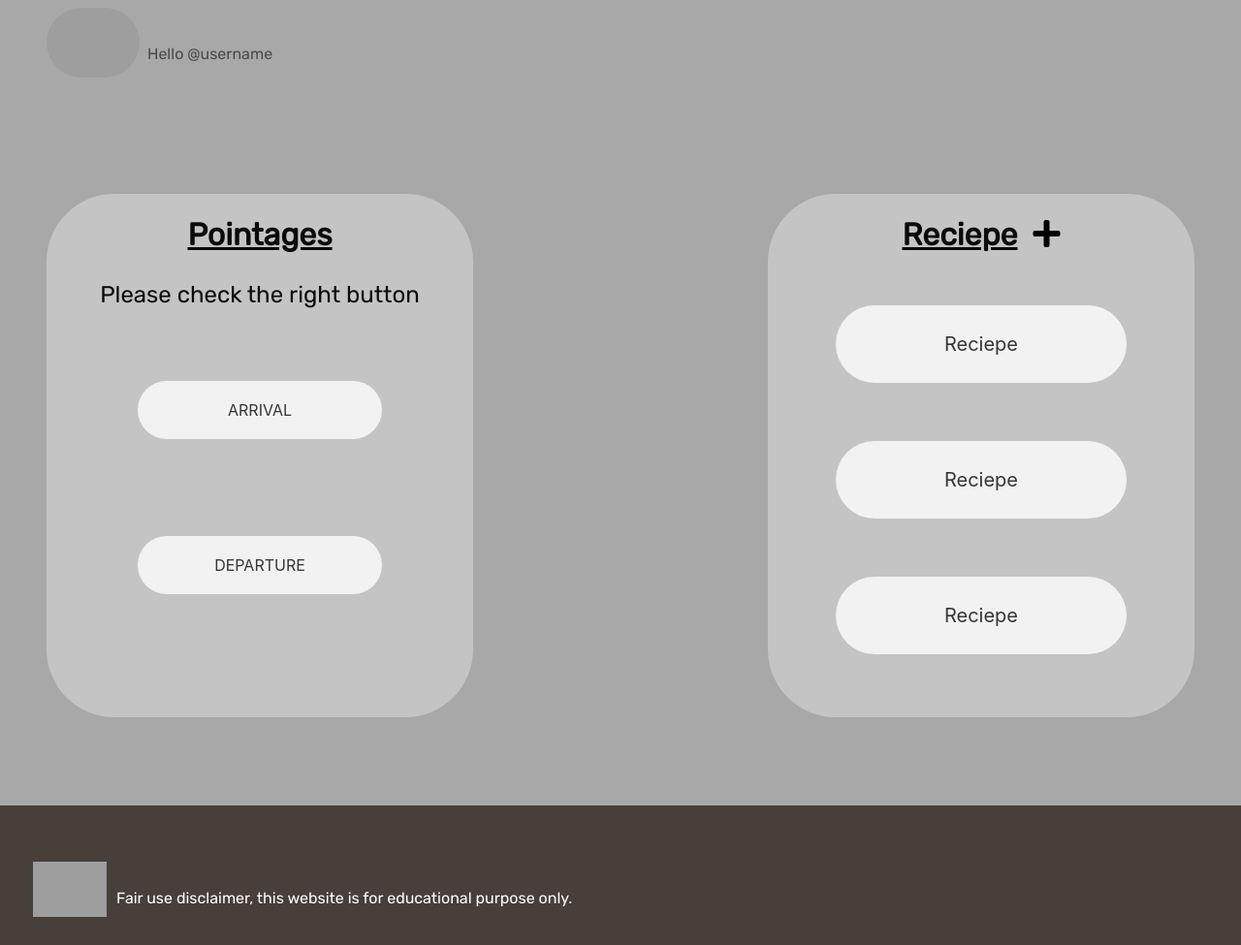
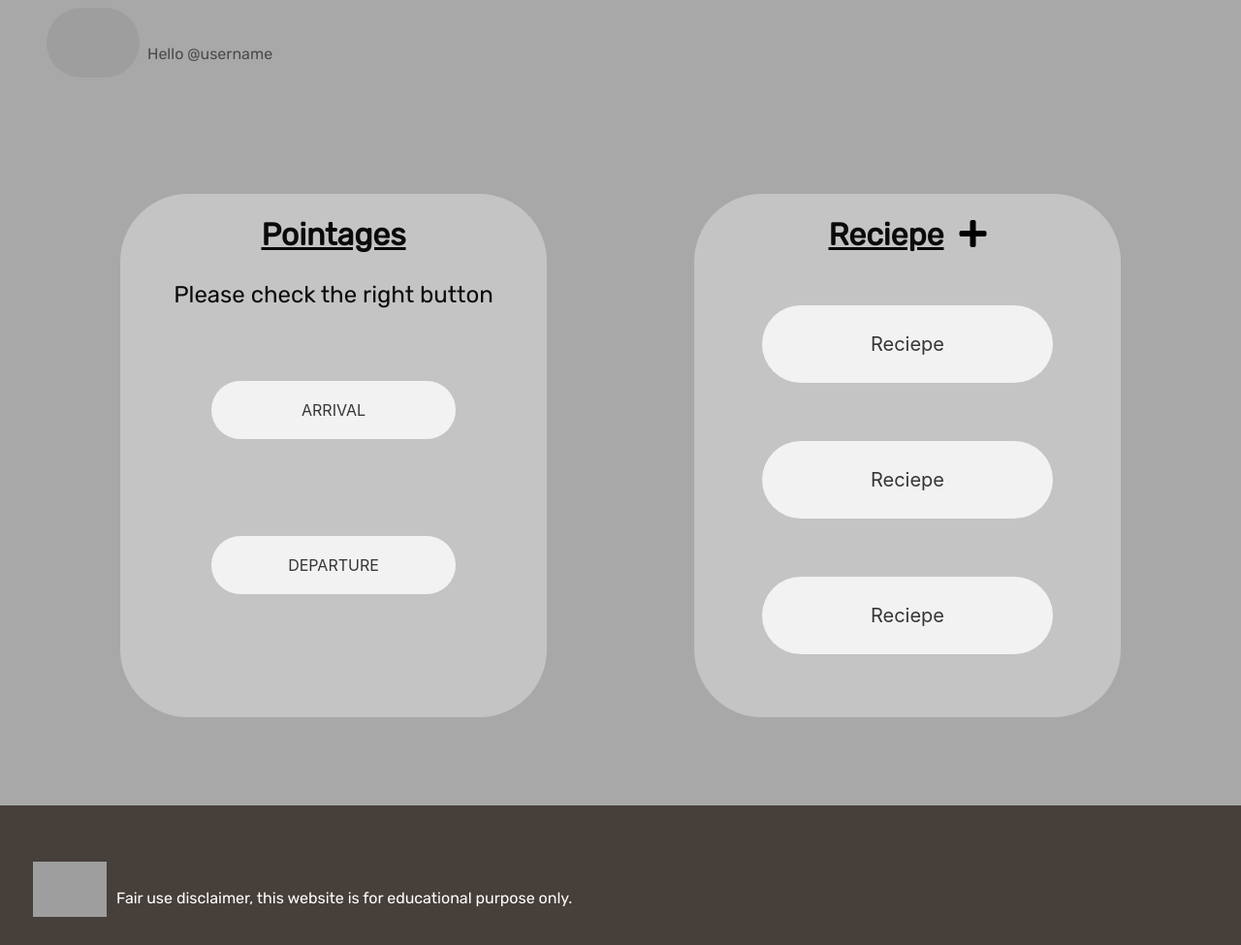
Before and after one commit to NalessoAxel/projet_mybocuse, a PHP site: page /includes/studentProfile.php in a window 1280 px wide. Shown: the part 209-1184 px from the top of the page at 97% size. Run offline with PHP 8.4, Linux system fonts and the light colour scheme; some libraries are stand-ins or nearby versions; grey boxes are pictures that could not be loaded.

Commit message:
front: card fixed in student profil

```diff
--- a/includes/studentProfile.php
+++ b/includes/studentProfile.php
@@ -27,7 +27,7 @@ include 'navbar.php';
     <p class="ml-2">Hello @username</p>
   </div>
 </section>
- <section class="section is-flex is-flex-direction-row is-flex-wrap-wrap is-justify-content-space-between">
+ <section class="section is-flex is-flex-direction-row is-flex-wrap-wrap is-justify-content-space-around">
 
     <div class="container card-pointage-student is-flex is-flex-direction-column is-align-items-center">
         <h3 class="title is-3 has-text-black has-text-centered">Pointages</h3>
```
